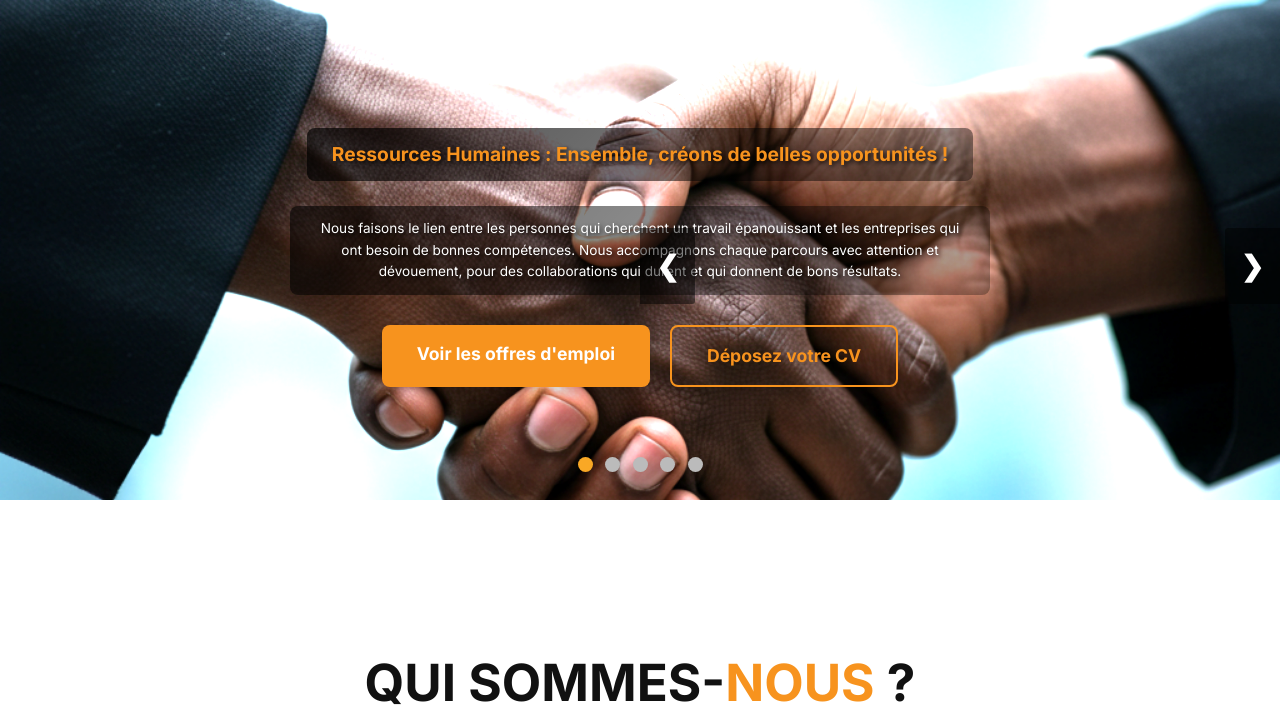
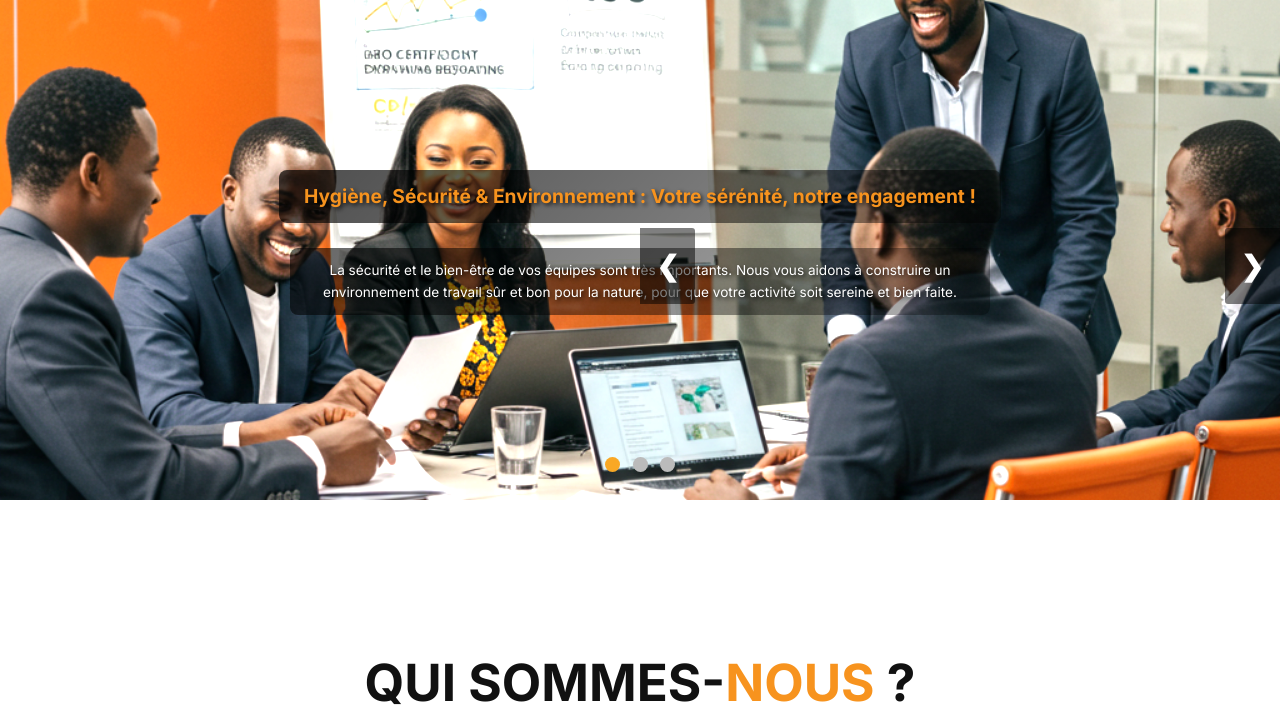
Before and after one commit to Godecode62/icg_website, a Django app: page / in a window 1280 px wide. Shown: the part 80-792 px from the top of the page. Run offline with Django 5.2, Linux system fonts and the light colour scheme; parts of the project's set-up code (start-up, migrations or seed data) failed here and were passed over.

Commit message:
fix: retirer slides home1.png et home.png supprimées du carousel

```diff
--- a/templates/about.html
+++ b/templates/about.html
@@ -89,20 +89,7 @@
 {% block content %}
     <section class="about-hero">
         <div class="carousel-container">
-            {# Slide 1: Ressources Humaines #}
-            <div class="carousel-slide fade">
-                <img src="{% static 'images/home1.png' %}" alt="Développement du Capital Humain">
-                <div class="hero-overlay">
-                    <h1><span class="service-name-title">Ressources Humaines :</span> Ensemble, créons de belles opportunités !</h1>
-                    <p>Nous faisons le lien entre les personnes qui cherchent un travail épanouissant et les entreprises qui ont besoin de bonnes compétences. Nous accompagnons chaque parcours avec attention et dévouement, pour des collaborations qui durent et qui donnent de bons résultats.</p>
-                    <div class="hero-buttons">
-                        <a href="#offres-emploi" class="cta-button orange-bg">Voir les offres d'emploi</a>
-                        <a href="#creer-compte" class="cta-button outline-button">Déposez votre CV</a>
-                    </div>
-                </div>
-            </div>
-
-            {# Slide 2: Hygiène Sécurité et Environnement (HSE) #}
+            {# Slide 1: Hygiène Sécurité et Environnement (HSE) #}
             <div class="carousel-slide fade">
                 <img src="{% static 'images/home3.png' %}" alt="Sécurité et Environnement Durable">
                 <div class="hero-overlay">
@@ -111,7 +98,7 @@
                 </div>
             </div>
 
-            {# Slide 3: Responsabilité Sociétale de l'Entreprise (RSE) #}
+            {# Slide 2: Responsabilité Sociétale de l'Entreprise (RSE) #}
             <div class="carousel-slide fade">
                 <img src="{% static 'images/home4.png' %}" alt="Engagement Sociétal et Éthique">
                 <div class="hero-overlay">
@@ -120,21 +107,12 @@
                 </div>
             </div>
 
-            {# Slide 4: Accompagnement et Conseil #}
+            {# Slide 3: Accompagnement et Conseil #}
             <div class="carousel-slide fade">
                 <img src="{% static 'images/home5.png' %}" alt="Partenariat Stratégique et Conseil">
                 <div class="hero-overlay">
                     <h1><span class="service-name-title">Accompagnement et Conseil :</span> Votre vision, notre aide pour y arriver !</h1>
                     <p>Que vous ayez une idée ou un défi, nous sommes à vos côtés. Nos conseils sont clairs et nos façons de faire sont pensées rien que pour vous. Elles vous guident pas à pas pour atteindre vos plus grands objectifs.</p>
-                </div>
-            </div>
-
-            {# Slide 5: Qualité #}
-            <div class="carousel-slide fade">
-                <img src="{% static 'images/home.png' %}" alt="Excellence Opérationnelle et Qualité">
-                <div class="hero-overlay">
-                    <h1><span class="service-name-title">Service Qualité :</span> La qualité, notre promesse pour vous !</h1>
-                    <p>Augmentez vos standards, perfectionnez vos méthodes et assurez des résultats irréprochables. Pour nous, la qualité est le plus important dans tout ce que nous faisons. C'est ce qui garantit votre succès et la joie de vos clients et partenaires.</p>
                 </div>
             </div>
 
@@ -146,8 +124,6 @@
             <span class="dot" onclick="currentSlide(1)"></span>
             <span class="dot" onclick="currentSlide(2)"></span>
             <span class="dot" onclick="currentSlide(3)"></span>
-            <span class="dot" onclick="currentSlide(4)"></span>
-            <span class="dot" onclick="currentSlide(5)"></span>
         </div>
     </section>
 
```
Also changed, not shown: static/images/home.png (deleted), static/images/home1.png (deleted).
